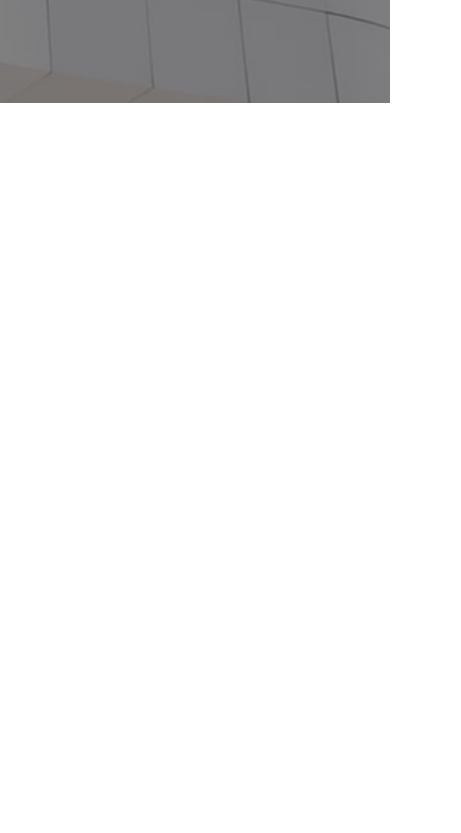
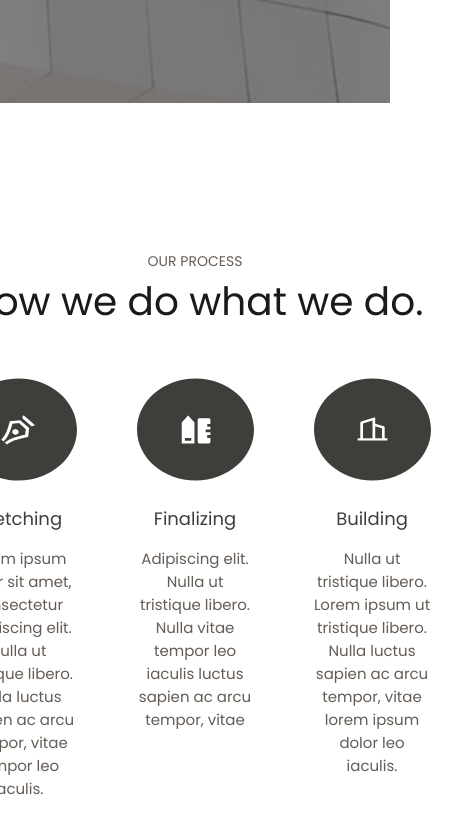
Before and after one commit to ionaleLyc/Wishbone-Website, a React (Create React App) app: page / in a window 390 px wide. Shown: the part 2429-3262 px from the top of the page, 461 px wide, since content can reach past the window. Before the commit the page ends 2532 px from the top, so only its background shows below. Built offline with nearby package versions, Linux system fonts and the light colour scheme.

Commit message:
Верстка секции 'Our Process' без адаптива

```diff
--- /dev/null
+++ b/src/components/OurProcess/OurProcess.css
@@ -0,0 +1,84 @@
+.ourprocess-section {
+    width: 100%;
+    height: 100%;
+
+    display: flex;
+    align-items: center;
+    justify-content: center;
+
+    font-family: 'Poppins', sans-serif;
+}
+
+.ourprocess-section .ourprocess-wrapper {
+    width: 1200px;
+    display: flex;
+    flex-direction: column;
+    align-items: center;
+
+    gap: 40px;
+}
+
+.ourprocess-section .ourprocess-wrapper .ourprocess-header {
+    text-align: center;
+}
+
+.ourprocess-section .ourprocess-wrapper .ourprocess-header h2 {
+    margin: 0;
+    padding: 0;
+    font-size: 14px;
+    font-weight: 300;
+    text-transform: uppercase;
+    color: var(--color-text-gray);
+}
+
+.ourprocess-section .ourprocess-wrapper .ourprocess-header p {
+    margin: 0;
+    padding: 0;
+    font-weight: 300;
+    font-size: 39px;
+    color:var(--color-text-dark);
+}
+
+.ourprocess-section .ourprocess-wrapper .ourprocess-content {
+    display: grid;
+    grid-template-columns: 1fr 1fr 1fr;
+}
+
+.ourprocess-section .ourprocess-wrapper .ourprocess-content .content-card {
+    display: flex;
+    justify-content: start;
+    align-items: center;
+    flex-direction: column;
+
+    padding-inline: 30px;
+
+}
+
+.ourprocess-section .ourprocess-wrapper .ourprocess-content .content-card .card-image {
+    margin-bottom: 10px;
+}
+
+.ourprocess-section .ourprocess-wrapper .ourprocess-content .content-card .card-image svg {
+    width: 117px !important;
+    height: 117px !important;
+
+    fill: var(--color-backgorund-dark-gray);
+}
+
+.ourprocess-section .ourprocess-wrapper .ourprocess-content .content-card .card-name {
+    margin-bottom: 15px;
+}
+
+.ourprocess-section .ourprocess-wrapper .ourprocess-content .content-card .card-name p {
+    font-size: 18px;
+    color: var(--color-text-gray_2);
+}
+
+.ourprocess-section .ourprocess-wrapper .ourprocess-content .content-card .card-desc p {
+    font-size: 15px;
+    color: var(--color-text-gray)
+}
+
+.ourprocess-section .ourprocess-wrapper .ourprocess-content .content-card .card-desc p {
+    text-align: center;
+}
--- /dev/null
+++ b/src/components/OurProcess/OurProcess.jsx
@@ -0,0 +1,75 @@
+import './OurProcess.css'
+
+function OurProcess() {
+    return (
+        <div className='ourprocess-section'>
+
+            <div className='ourprocess-wrapper'>
+                <div className='ourprocess-header'>
+                    <h2>Our Process</h2>
+                    <p>How we do what we do.</p>
+                </div>
+
+                <div className='ourprocess-content'>
+                    <div className='content-card'>
+                        <div className='card-image'>
+                            <svg width="117" height="102" viewBox="0 0 117 102" fill="none" xmlns="http://www.w3.org/2000/svg">
+                                <path fill-rule="evenodd" clip-rule="evenodd" d="M58.5 0C90.8087 0 117 22.8335 117 51C117 79.1665 90.8087 102 58.5 102C26.1913 102 0 79.1665 0 51C0 22.8335 26.1913 0 58.5 0ZM60.1012 41.6732L49.8425 42.666C47.5648 51.2711 45.8528 56.4007 41.2941 61.0347L43.5429 62.9922C48.9124 57.7643 50.5195 51.7654 52.441 45.2385L58.918 44.6123L65.8448 50.6462L65.1258 56.2883C57.6333 57.9622 50.7452 59.3622 44.7454 64.0397L46.9941 66C52.3121 62.0289 58.2023 60.5389 68.0806 58.5533L69.2203 49.6169L60.1012 41.6732ZM57.8219 51.6011C57.0124 50.871 55.8137 50.5782 54.6865 50.8352C53.5593 51.0922 52.679 51.859 52.384 52.8409C52.0889 53.8229 52.4251 54.8671 53.2632 55.5723C54.5326 56.6211 56.529 56.5985 57.7651 55.5214C59.0012 54.4442 59.0264 52.7051 57.8219 51.6011ZM64.0909 37.205C63.875 37.0173 63.5559 36.952 63.2666 37.0361C62.9773 37.1202 62.7673 37.3394 62.724 37.6024L62.3822 39.6876L71.4996 47.6299L73.8757 47.307C74.176 47.2666 74.4247 47.0826 74.519 46.8311C74.6133 46.5795 74.5372 46.3032 74.3223 46.1162L64.0909 37.205Z"/>
+                            </svg>
+
+                        </div>
+
+                        <div className='card-name'>
+                            <p> Sketching </p>
+                        </div>
+
+                        <div className='card-desc'>
+                            <p>
+                                Lorem ipsum dolor sit amet, consectetur adipiscing elit. Nulla ut tristique libero. Nulla luctus sapien ac arcu tempor, vitae tempor leo iaculis.
+                            </p>
+                        </div>
+                    </div>
+
+                    <div className='content-card'>
+                        <div className='card-image'>
+                            <svg width="117" height="102" viewBox="0 0 117 102" fill="none" xmlns="http://www.w3.org/2000/svg">
+                                <path fill-rule="evenodd" clip-rule="evenodd" d="M58.5 0C90.8087 0 117 22.8335 117 51C117 79.1665 90.8087 102 58.5 102C26.1913 102 0 79.1665 0 51C0 22.8335 26.1913 0 58.5 0ZM51.1078 37L44.7353 44V65H57.4804V44L51.1078 37ZM71.8186 39.8H62.2598C61.3799 39.8 60.6667 40.4268 60.6667 41.2V63.6C60.6667 64.3732 61.3799 65 62.2598 65H71.8186C72.6985 65 73.4118 64.3732 73.4118 63.6V59.4H70.2255V56.6H73.4118V53.8H68.6323V51H73.4118V48.2H70.2255V45.4H73.4118V41.2C73.4118 40.4268 72.6985 39.8 71.8186 39.8ZM54.2941 59.4V62.2H47.9216V59.4H54.2941Z" />
+                            </svg>
+
+                        </div>
+
+                        <div className='card-name'>
+                            <p> Finalizing </p>
+                        </div>
+
+                        <div className='card-desc'>
+                            <p>
+                                Adipiscing elit. Nulla ut tristique libero. Nulla vitae tempor leo iaculis luctus sapien ac arcu tempor, vitae
+                            </p>
+                        </div>
+                    </div>
+
+                    <div className='content-card'>
+                        <div className='card-image'>
+                            <svg width="117" height="102" viewBox="0 0 117 102" fill="none" xmlns="http://www.w3.org/2000/svg">
+                                <path fill-rule="evenodd" clip-rule="evenodd" d="M58.5 0C90.8087 0 117 22.8335 117 51C117 79.1665 90.8087 102 58.5 102C26.1913 102 0 79.1665 0 51C0 22.8335 26.1913 0 58.5 0ZM60.9222 39.1052C60.7411 38.9964 60.5095 38.9702 60.3017 39.035L47.1914 43.1222C46.6557 43.2894 46.2993 43.726 46.2995 44.2148V59.6752H43.5882V62H73.4118V59.6752H70.7005V48.8889C70.7007 48.3884 70.3271 47.9439 69.7733 47.7858L61.2112 45.3389V39.5814C61.2113 39.3918 61.1034 39.214 60.9222 39.1052ZM58.5 42.0702V59.6752H49.0107V45.0297L58.5 42.0702ZM61.2112 47.7893L67.9893 49.7271V59.6752H61.2112V47.7893Z" />
+                            </svg>
+
+                        </div>
+
+                        <div className='card-name'>
+                            <p> Building </p>
+                        </div>
+
+                        <div className='card-desc'>
+                            <p> Nulla ut tristique libero. Lorem ipsum ut tristique libero. Nulla luctus sapien ac arcu tempor, vitae lorem ipsum dolor leo iaculis. </p>
+                        </div>
+                    </div>
+                </div>
+            </div>
+
+        </div>
+    );
+}
+
+export default OurProcess;
--- a/src/pages/Home/Home.jsx
+++ b/src/pages/Home/Home.jsx
@@ -2,6 +2,7 @@ import Header from "../../components/Header/Header";
 import FirmDesc from "../../components/FirmDesc/FirmDesc"
 import OurFirm from "../../components/OurFirm/OurFirm";
 import ReedingHouse from "../../components/ReedingHouse/ReedingHouse";
+import OurProcess from "../../components/OurProcess/OurProcess"
 
 function Home() {
     return (
@@ -10,6 +11,7 @@ function Home() {
             <FirmDesc />
             <OurFirm />
             <ReedingHouse />
+            <OurProcess />
         </>
     );
 }
--- a/src/styles/variables.css
+++ b/src/styles/variables.css
@@ -7,6 +7,7 @@
     --color-background-light: #FFFFFF;
     --color-background-light_2: #E5E5E5;
     --color-background-gray: #ECE7E4;
+    --color-backgorund-dark-gray: #403E3B;
     --color-border: #1B1A1A;
 
     --border-radius: 10px;
```
